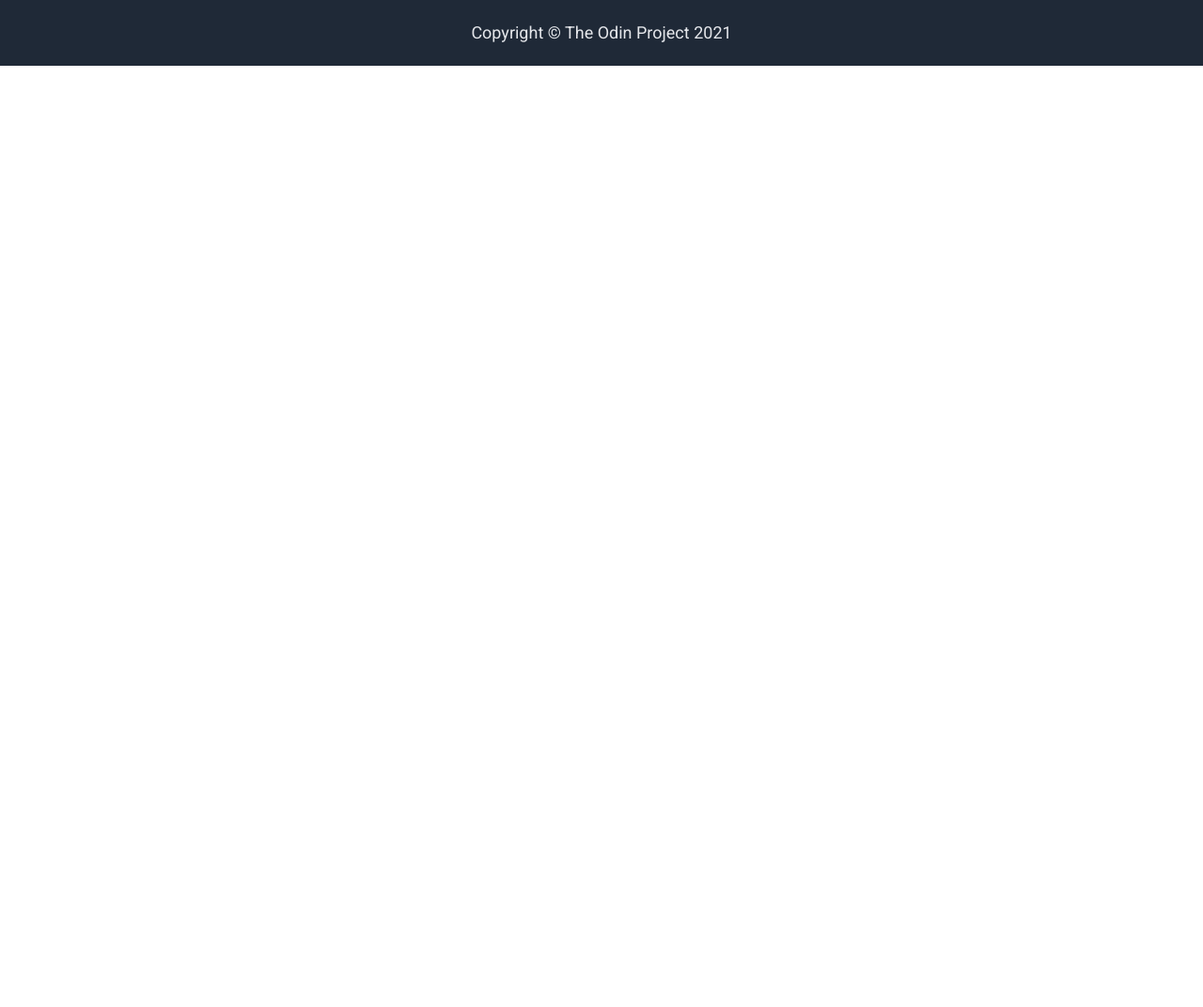
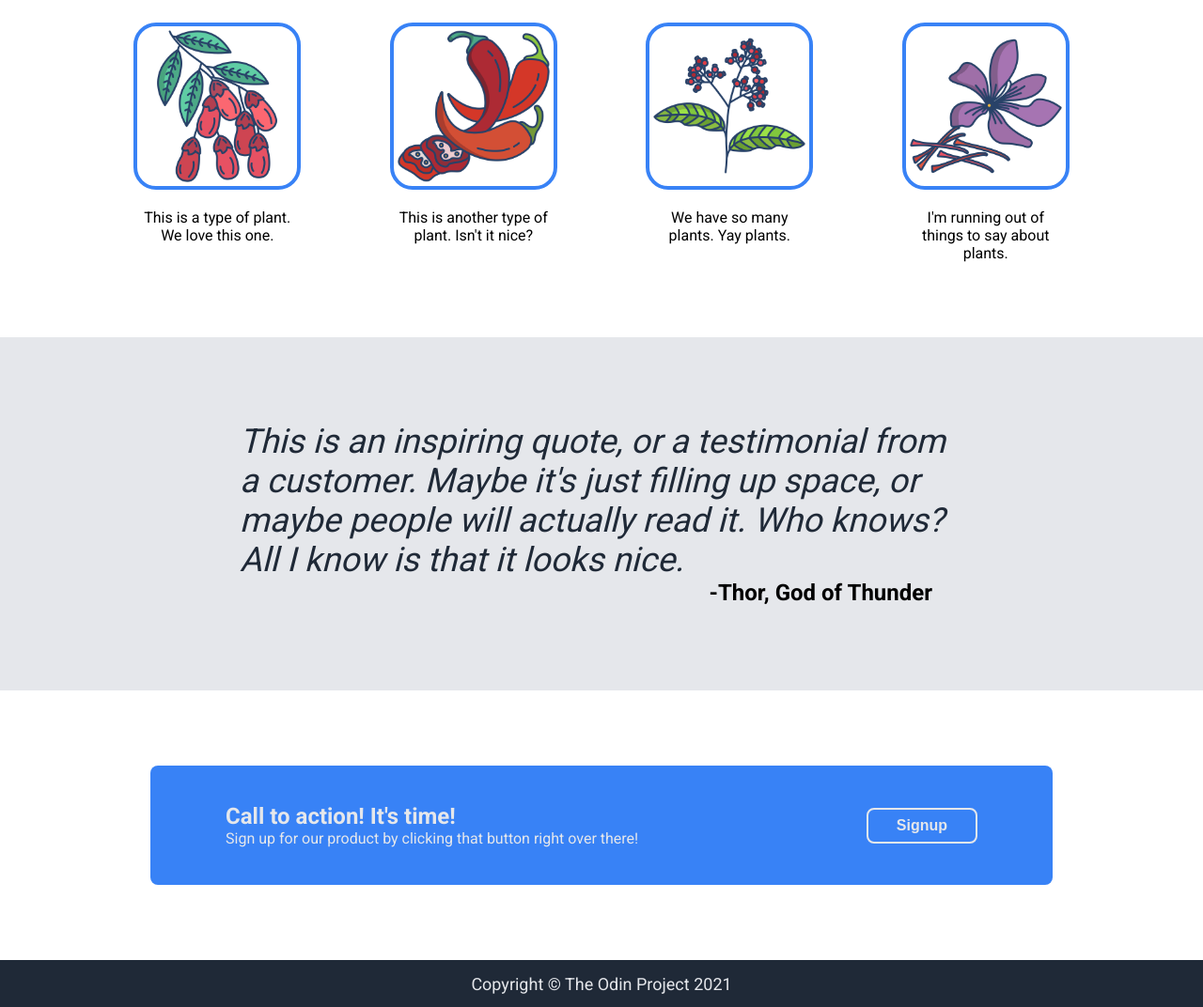
Before and after one commit to Hadayxinchao/landing-pages, a plain HTML site: page index.html in a window 1280 px wide. Shown: the part 730-1802 px from the top of the page at 94% size. Before the commit the page ends 800 px from the top, so only its background shows below. Drawn offline with Linux system fonts and the light colour scheme.

Commit message:
Comple the project Landing-Pages Update 4 sections, include layout in index.html and style in styles.css

```diff
--- a/index.html
+++ b/index.html
@@ -1,10 +1,12 @@
 <!DOCTYPE html>
 <html lang="en">
+
 <head>
     <meta charset="utf-8">
     <title>Landing Page</title>
     <link rel="stylesheet" href="styles.css">
 </head>
+
 <body>
     <div class="header">
         <div class="header-logo">Header Logo</div>
@@ -18,20 +20,57 @@
         <div id="section-1">
             <div class="hero-1">
                 <div class="title">This website is awesome</div>
-                <div class="text">This website has some subtext that goes here under the main title. It's a smaller font and color is lower contrast.</div>
+                <div class="text">This website has some subtext that goes here under the main title. It's a smaller font
+                    and color is lower contrast.</div>
+                <button>Sign up</button>
             </div>
             <div class="hero-2">
-                <img src="" alt="" id="image-section-1">
+                this is a placeholder for an image
             </div>
-            <button>Sign up</button>
+
         </div>
         <div id="section-2">
-            <p>Some random information</p>
+            <p>Some random information.</p>
             <div class="container">
-                <div id="content-1">
-                    <img src="" alt="">
-                    <div>this is some subtext under an illustration or image</div>
+                <div class="container">
+                    <div class="image">
+                        <img src="./images/barberry.png" alt="barberry">
+                        <div class="text">This is a type of plant. We love this one.</div>
+                    </div>
+
+                    <div class="image">
+                        <img src="./images/chilli.png" alt="chili">
+                        <div class="text">This is another type of plant. Isn't it nice?</div>
+                    </div>
+
+                    <div class="image">
+                        <img src="./images/pepper.png" alt="pepper">
+                        <div class="text">We have so many plants. Yay plants.</div>
+                    </div>
+
+                    <div class="image">
+                        <img src="./images/saffron.png" alt="saffron">
+                        <div class="text">I'm running out of things to say about plants.</div>
+                    </div>
                 </div>
+            </div>
+        </div>
+        <div id="section-3">
+            <div class="quotes">
+                <div class="text">
+                    This is an inspiring quote, or a testimonial from a customer. Maybe it's just filling up space, or maybe
+                people will actually read it. Who knows? All I know is that it looks nice.
+                </div>
+                <div class="author">-Thor, God of Thunder</div>
+            </div>
+        </div>
+        <div id="section-4">
+            <div class="model">
+                <div class="content">
+                    <div class="title">Call to action! It's time!</div>
+                    <div class="text">Sign up for our product by clicking that button right over there!</div>
+                </div>
+                <button>Signup</button>
             </div>
         </div>
     </div>
@@ -39,4 +78,5 @@
         Copyright © The Odin Project 2021
     </div>
 </body>
+
 </html>
--- a/styles.css
+++ b/styles.css
@@ -8,35 +8,19 @@ body {
 }
 
 .header {
-    height: 72px;
+    height: 50px;
     background-color: #1F2937;
     display: flex;
     justify-content: space-between;
-    padding: 16px 40px;
+    padding: 16px 120px;
     align-items: center;
-}
-
-.footer {
-    display: flex;
-    height: 72px;
-    background-color: #1F2937;
-    justify-content: center;
-    align-items: center;
-    font-size: 18px;
-    color: #E5E7Eb;
-}
-
-.sections {
-    display: flex;
-    flex-direction: column;
-    flex: 1;
 }
 
 .header-link {
     margin: 0px;
     padding: 0px;
     display: flex;
-    gap: 8px;
+    gap: 20px;
     justify-content: flex-start;
     list-style-type: none;
 }
@@ -52,3 +36,165 @@ a {
     color: #E5E7Eb;
     font-size: 18px;
 }
+
+.sections {
+    display: flex;
+    flex-direction: column;
+    flex: 1;
+}
+
+#section-1 {
+    background-color: #1F2937;
+    display: flex;
+    flex-grow: 0;
+    justify-content: space-between;
+    gap: 20px;
+    padding: 120px;
+}
+
+.hero-1 {
+    display: flex;
+    flex-direction: column;
+    flex-wrap: wrap;
+    flex: 1;
+    .title {
+        font-size: 48px;
+        font-weight: bolder;
+        color: #F9FAF8;
+    }
+    .text {
+        font-size: 18px;
+        color: #F9FAF8;
+    }
+    button {
+        align-self: flex-start;
+        cursor: pointer;
+        padding: 8px 24px;
+        margin-top: 8px;
+        background-color: #3882F6;
+        border: 1px solid #3882F6;
+        font-size: 16px;
+        font-weight: bold;
+        color: #E5E7EB;
+        border-radius: 4px;
+    }
+}
+
+.hero-2 {
+    min-width: 50%;
+    height: 250px;
+    display: flex;
+    background-color: gray;
+    color: #E5E7EB;
+    justify-content: center;
+    align-items: center;
+}
+
+#section-2 {
+    padding: 80px 120px;
+    p {
+        text-align: center;
+        margin: 24px;
+        font-size: 32px;
+        font-weight: bolder;
+        margin-bottom: 40px;
+    }
+    .container {
+        display: flex;
+        flex: 1;
+        justify-content: space-evenly;
+        align-items: baseline;
+        gap: 50px;
+        .image {
+            display: flex;
+            flex-wrap: wrap;
+            margin: 0;
+            padding: 0;
+            justify-content: center;
+            align-items: center;
+        }
+        img {
+            width: 170px;
+            height: 170px;
+            border: 4px solid #3882F6;
+            border-radius: 24px;
+            margin-bottom: 20px;
+        }
+
+        .text {
+            display: flex;
+            width: 170px;
+            flex-wrap: wrap;
+            min-width: 170px;
+            text-align: center;
+        }
+    }
+}
+
+#section-3 {
+    background-color: #E5E7EB;
+    padding: 90px;
+    display: flex;
+    justify-content: center;
+    align-items: center;
+    .text {
+        width: 70%;
+        margin: auto;
+        font-size: 36px;
+        font-style: italic;
+        font-weight: 300;
+        color: #1F2937;
+    }
+    .author {
+        padding-right: 18%;
+        display: flex;
+        justify-content: flex-end;
+        font-size: 24px;
+        font-weight: 900;
+    }
+}
+#section-4 {
+    padding: 80px 160px;
+    display: flex;
+    justify-content: center;
+    align-items: center;
+    .model {
+        padding: 40px 80px;
+        display: flex;
+        background-color: #3882F6;
+        justify-content: space-between;
+        flex-grow: 1;
+        border-radius: 8px;
+        .content {
+            min-width: 40%;
+            .title {
+                font-size: 24px;
+                font-weight: 900;
+                color: #E5E7EB;
+            }
+            .text {
+                color: #E5E7EB;
+            }
+        }
+        button {
+            align-self: center;
+            padding: 8px 30px;
+            cursor: pointer;
+            background-color: #3882F6;
+            color: #E5E7EB;
+            font-size: 16px;
+            font-weight: bold;
+            border: 2px solid #E5E7EB;
+            border-radius: 8px;
+        }
+    }
+}
+.footer {
+    display: flex;
+    height: 50px;
+    background-color: #1F2937;
+    justify-content: center;
+    align-items: center;
+    font-size: 18px;
+    color: #E5E7Eb;
+}
```
Also changed, not shown: images/barberry.png (added), images/chilli.png (added), images/pepper.png (added), images/saffron.png (added).
